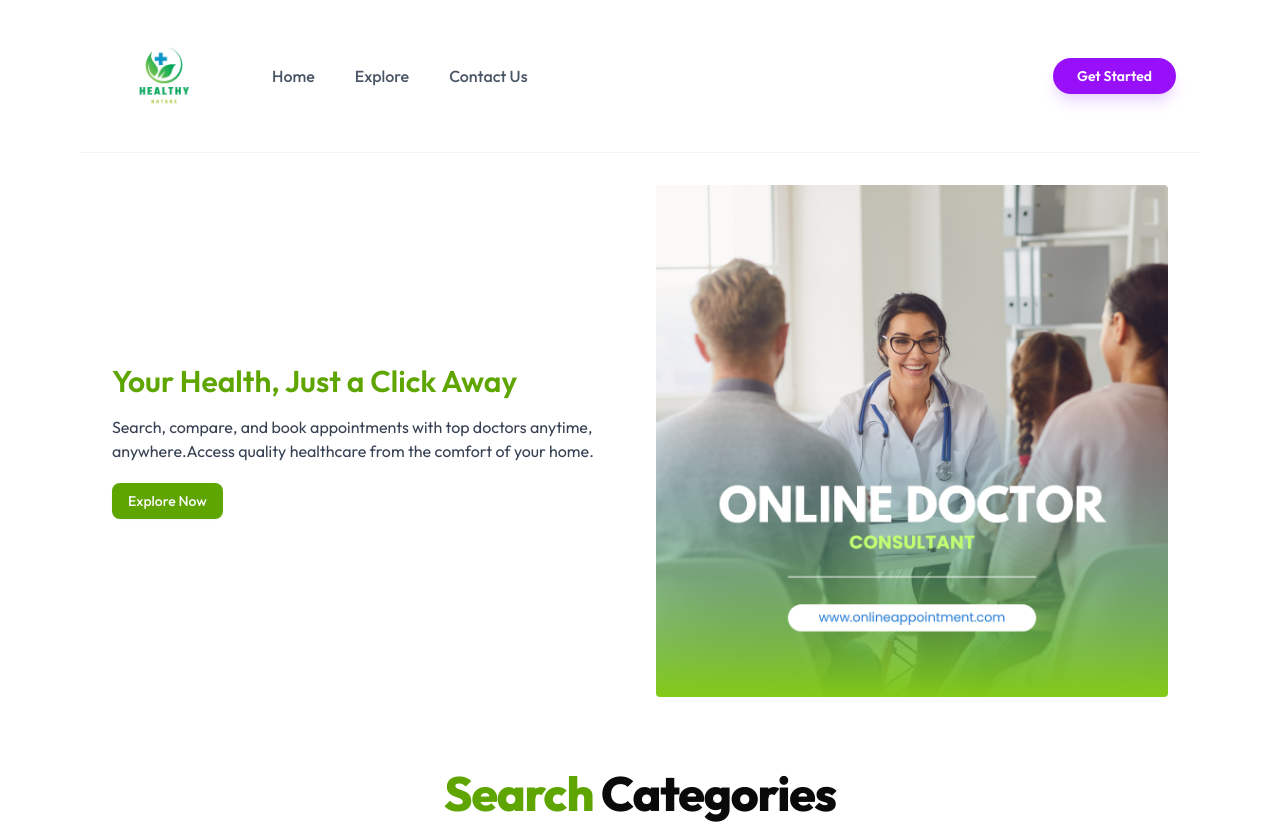
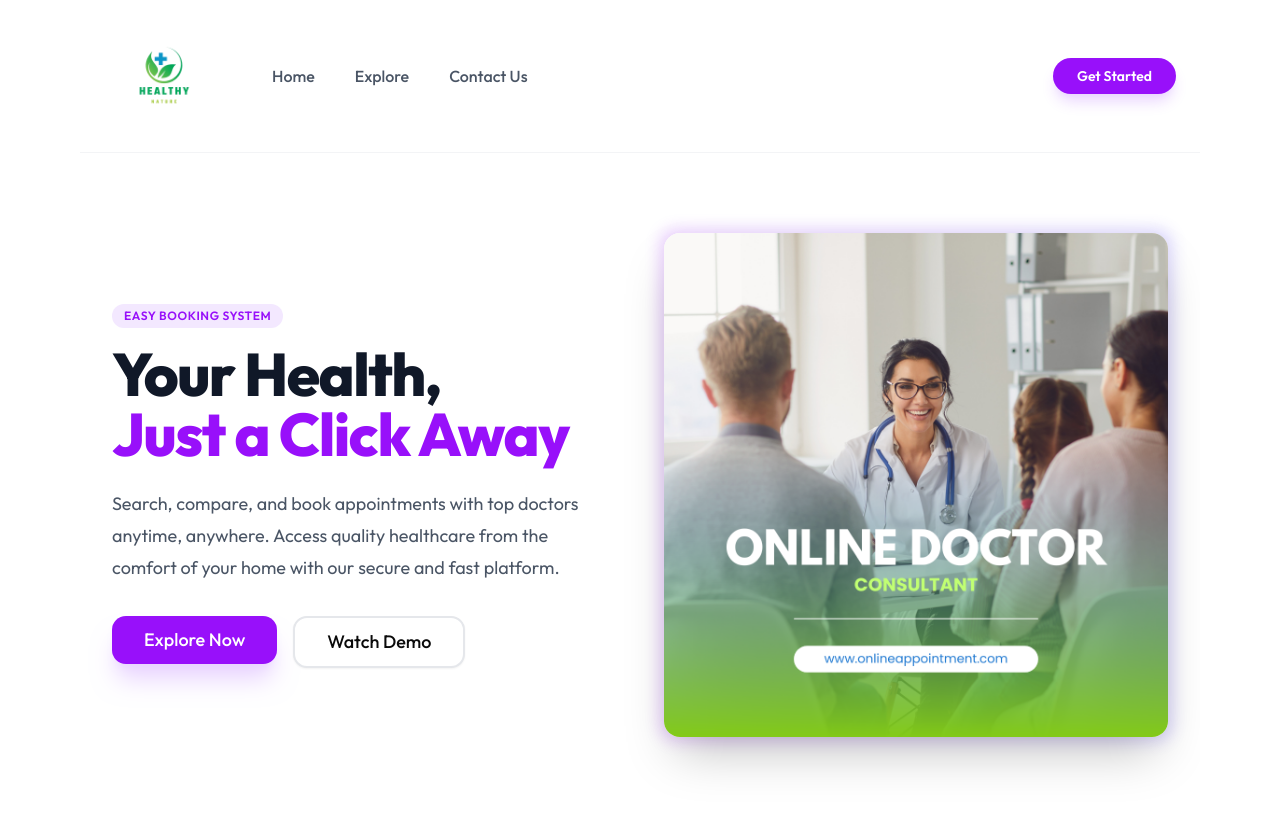
Before and after one commit to Muad-Ahmed/doctor-appointment-app, a Next.js app: page / in a window 1280 px wide. Shown: the top 824 px of the page. Built offline with nearby package versions, Linux system fonts and the light colour scheme.

Commit message:
'style: modernize Hero section with purple theme and enhanced UI'
Updated the Hero component layout and styles for better presentation and user engagement.

```diff
--- a/app/_components/Hero.jsx
+++ b/app/_components/Hero.jsx
@@ -3,26 +3,52 @@ import { Button } from "@/components/ui/button";
 
 const Hero = () => {
   return (
-    <section>
-      <div className="mx-auto max-w-screen-xl px-4 py-8 sm:px-6 lg:px-8">
-        <div className="grid grid-cols-1 gap-4 md:grid-cols-2 md:items-center md:gap-8">
-          <div>
-            <div className="max-w-lg md:max-w-none">
-              <h2 className="text-2xl font-semibold text-lime-600  sm:text-3xl">
-                Your Health, Just a Click Away
+    <section className="relative overflow-hidden bg-white py-12 sm:py-20">
+
+      <div className="absolute top-0 right-0 -z-10 h-72 w-72 bg-purple-50 rounded-full blur-3xl opacity-50 translate-x-1/2 -translate-y-1/2"></div>
+
+      <div className="mx-auto max-w-screen-xl px-6 lg:px-8">
+        <div className="grid grid-cols-1 gap-12 md:grid-cols-2 md:items-center">
+          <div className="text-center md:text-left">
+            <div className="max-w-2xl">
+
+              <span className="inline-block px-3 py-1 mb-4 text-xs font-semibold tracking-wider text-purple-600 uppercase bg-purple-100 rounded-full">
+                Easy Booking System
+              </span>
+
+              <h2 className="text-4xl font-extrabold tracking-tight text-gray-900 sm:text-5xl lg:text-6xl">
+                Your Health, <br />
+                <span className="text-purple-600">Just a Click Away</span>
               </h2>
 
-              <p className="mt-4 text-gray-700">
+              <p className="mt-6 text-lg leading-8 text-gray-600">
                 Search, compare, and book appointments with top doctors anytime,
-                anywhere.Access quality healthcare from the comfort of your
-                home.
+                anywhere. Access quality healthcare from the comfort of your home
+                with our secure and fast platform.
               </p>
-              <Button className="mt-5">Explore Now</Button>
+
+              <div className="mt-8 flex flex-wrap gap-4 justify-center md:justify-start">
+                <Button className="bg-purple-600 hover:bg-purple-700 text-white px-8 py-6 text-lg rounded-xl shadow-xl shadow-purple-200 transition-transform hover:scale-105 active:scale-95">
+                  Explore Now
+                </Button>
+                <Button variant="outline" className="px-8 py-6 text-lg rounded-xl border-2 border-gray-200 hover:bg-gray-50 transition-all">
+                  Watch Demo
+                </Button>
+              </div>
             </div>
           </div>
 
-          <div>
-            <img src="/assets/imgs/hero.png" className="rounded" alt="" />
+          <div className="relative">
+
+            <div className="absolute -inset-1 bg-gradient-to-r from-purple-600 to-indigo-600 rounded-2xl blur opacity-20 group-hover:opacity-40 transition duration-1000"></div>
+
+            <div className="relative overflow-hidden rounded-2xl shadow-2xl bg-white">
+              <img
+                src="/assets/imgs/hero.png"
+                className="w-full h-auto object-cover transform transition duration-500 hover:scale-105"
+                alt="Doctor Consultation"
+              />
+            </div>
           </div>
         </div>
       </div>
```
